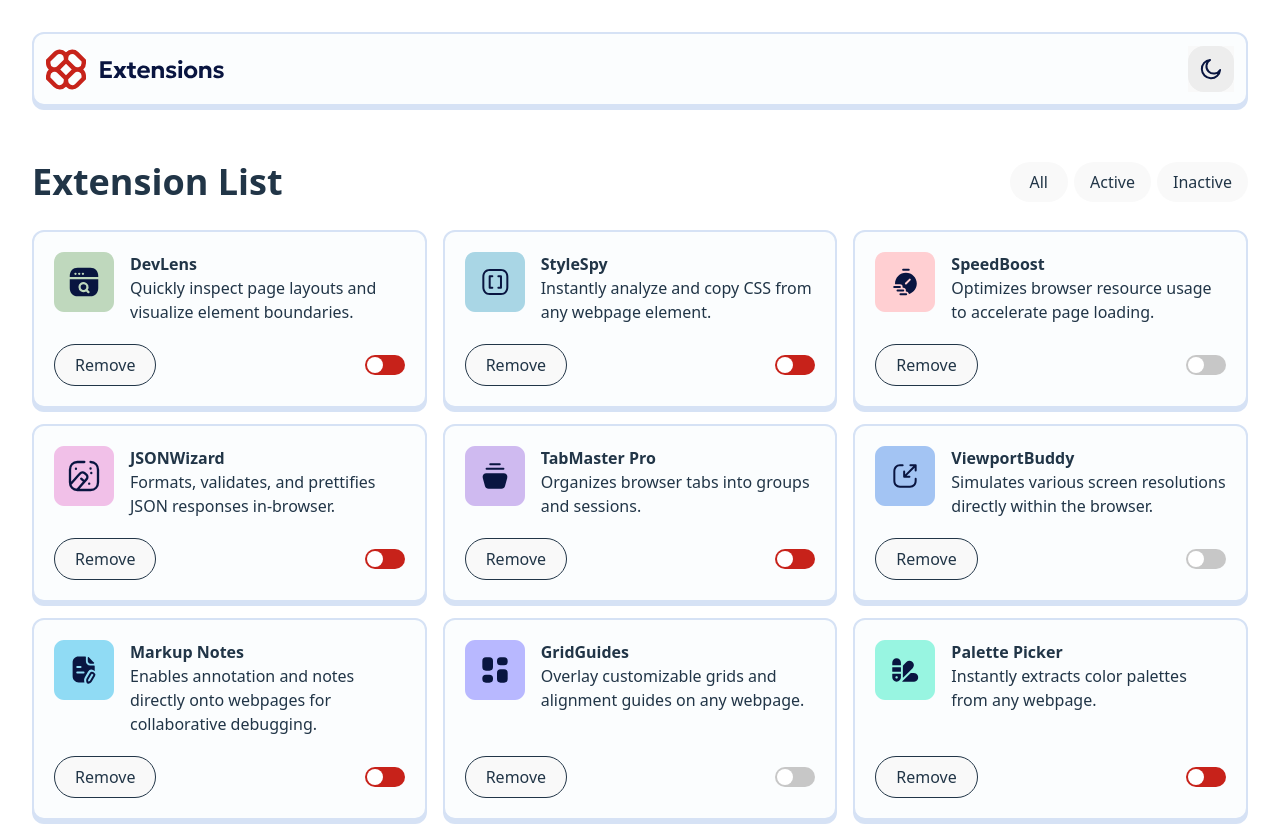
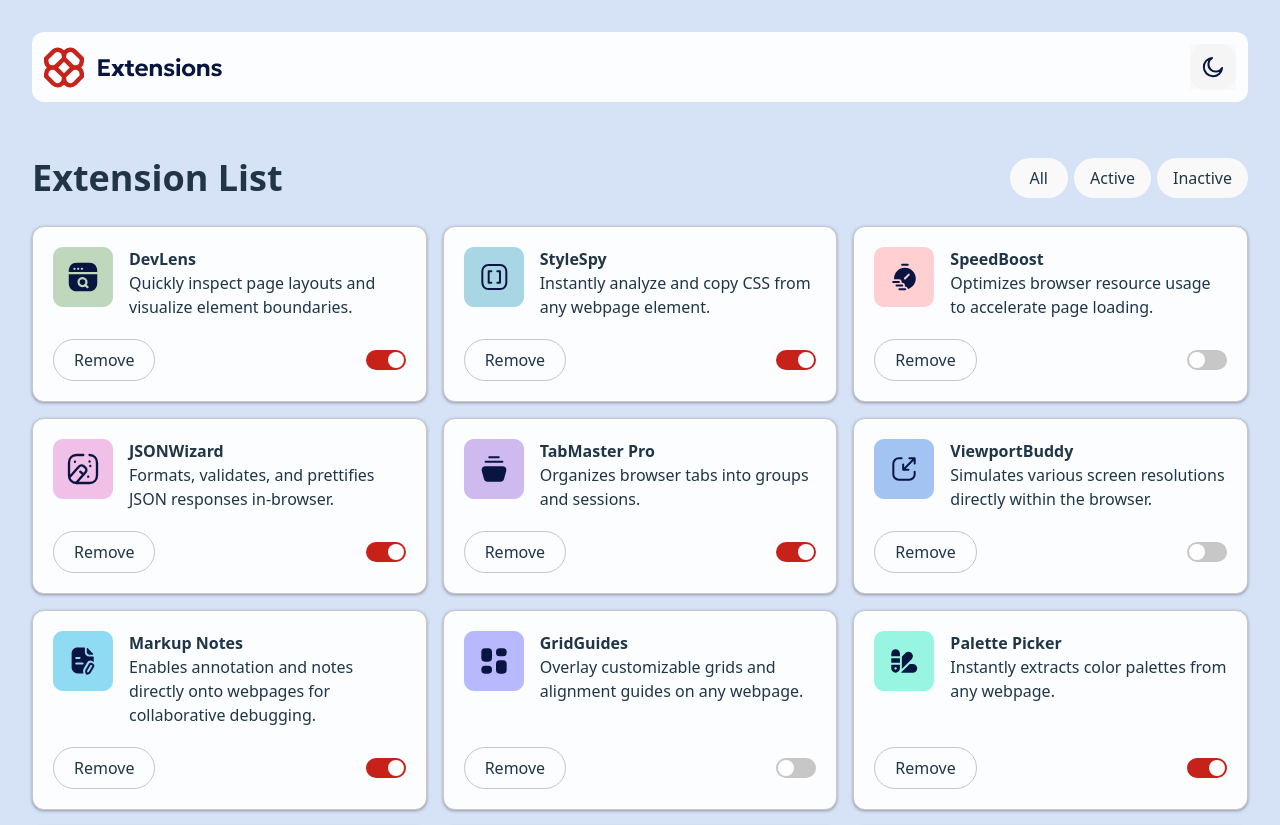
Before and after one commit to itksweb/browser-extension-manager, a React (Vite) app: page / in a window 1280 px wide. Shown: the top 825 px of the page. Built offline with nearby package versions, Linux system fonts and the light colour scheme.

Commit message:
light and dark mode coming along

```diff
--- a/src/App.jsx
+++ b/src/App.jsx
@@ -81,18 +81,20 @@ function App() {
   const [theme, setTheme] = useState("light");
   const [data, setData] = useState([...initialData])
   const switchTheme =()=> setIsDark(!isDark);
+  useEffect(()=> setTheme(isDark ? "dark":"light"),[isDark])
 
   return (
-    <div className={`p-[2rem] w-[1440px] flex flex-col items-center ${isDark? "bg-dark":"200"}`} >
-      <header className={`flex justify-between items-center w-full p-3 bg-neutral-${isDark? "700":"00"} rounded-xl border-2 border-neutral-200 shadow-card-box mb-7`}>
+    <div className={`p-[2rem] w-[1440px] flex flex-col items-center bg-color`} data-theme = {theme} >
+      <header className={`flex justify-between items-center w-full p-3 header-bg rounded-xl mb-7`}>
         <img src="./assets/images/logo.svg" alt="logo"  />
         <button onClick={switchTheme}><img src={isDark ? "./assets/images/icon-sun.svg":"./assets/images/icon-moon.svg"} alt="theme-switcher" className="p-3 rounded-2xl bg-neutral-100" /></button>
       </header>
+      {/* <div className="see text-4xl">hello</div> */}
       <div className="extension-list w-full">
         <div className="before-list flex items-center justify-between my-7">
           <h1 className="font-semibold text-4xl ">Extension List</h1>
           <div className="filter-buttons">
-            <button className="py-2 px-5 rounded-full ml-1 ">All</button>
+            <button className="py-2 px-5 rounded-full ml-1 bg-transparent ">All</button>
             <button className="py-2 px-4 rounded-full ml-1.5 ">Active</button>
             <button className="py-2 px-4 rounded-full ml-1.5 ">Inactive</button>
           </div>
--- a/src/components/Extension.jsx
+++ b/src/components/Extension.jsx
@@ -8,17 +8,17 @@ const Extension = ({data, isDark}) => {
     useEffect(()=> setActiveRed(isDark ? "bg-red-400":"bg-red-700"),[isDark])
 
   return (
-    <div className={`min-w-96 ${isDark? "bg-neutral-700":"bg-neutral-00"} min-h-44 p-5 $ rounded-xl border-2 border-neutral-200 shadow-card-box flex flex-col justify-between`}>
+    <div className={`min-w-96 my-card min-h-44 p-5 rounded-xl border-[1px] flex flex-col justify-between`}>
         <div className="flex place-items-start ">
             <img src={logo} alt={`haha-logo`} />
             <div className="words ml-4">
-                <h3 className="name text-left font-bold ">{name}</h3>
-                <div className="description text-left">{description}</div>
+                <h3 className="card-name text-left font-bold ">{name}</h3>
+                <div className="card-desc text-left">{description}</div>
             </div>
         </div>
         <div className="flex justify-between items-center mt-5">
-            <button className="px-5 py-2 rounded-full border  ">Remove</button>
-            <div className={`switch w-10 rounded-full h-5 flex items-center p-[2px] ${isActive ? activeRed:"bg-neutral-300 justify-start"} `}>
+            <button className="px-5 py-2 rounded-full card-btn ">Remove</button>
+            <div className={` w-10 cursor-pointer rounded-full h-5 flex items-center p-[2px] ${isActive ? "switch-active-bg justify-end":"switch-bg justify-start"} `}>
                 <div className="switch-inner bg-white size-4 rounded-full"></div>
             </div>
         </div>
--- a/src/index.css
+++ b/src/index.css
@@ -1,6 +1,60 @@
 @import "tailwindcss";
 
-@theme {
+:root {
+  --dark-1: hsl(227, 75%, 14%);
+  --dark-2: hsl(226, 25%, 17%);
+  --dark-3: hsl(225, 23%, 24%);
+  --dark-4: hsl(226, 11%, 37%);
+  --light-4: hsl(0, 0%, 78%);
+  --light-3: hsl(217, 61%, 90%);
+  --light-2: hsl(0, 0%, 93%);
+  --light-1: hsl(200, 60%, 99%);
+  --red-3: hsl(3, 86%, 64%);
+  --red-2: hsl(3, 71%, 56%);
+  --red-1: hsl(3, 77%, 44%);
+
+  font-family: system-ui, Avenir, Helvetica, Arial, sans-serif;
+  line-height: 1.5;
+  font-weight: 400;
+
+  /* color-scheme: light dark; */
+  /* color: rgba(255, 255, 255, 0.87);
+  background-color: #242424; */
+
+  font-synthesis: none;
+  text-rendering: optimizeLegibility;
+  -webkit-font-smoothing: antialiased;
+  -moz-osx-font-smoothing: grayscale;
+}
+
+
+[data-theme="light"]{
+  --bg-color: var(--light-3);
+  --see:purple;
+  --header-bg: var(--light-1);
+  --card-bg:var(--light-1);
+  --switch-bg:var(--light-4);
+  --switch-active-bg:var(--red-1);
+  --card-border-color: var(--light-4);
+  --card-btn-bg:var(--light-1);
+  --card-btn-text: inherit;
+}
+
+[data-theme="dark"]{
+  --bg-color:var(--dark-1);
+  --see:cyan;
+  --header-bg: var(--dark-3);
+  --card-bg:var(--dark-3);
+  --switch-bg:var(--dark-4);
+  --switch-active-bg:var(--red-3);
+  --ext-name: var(--light-1);
+  --ext-desc:var(--light-4);
+  --card-border-color: var(--dark-4);
+  --card-btn-bg: var(--dark-2);
+  --card-btn-text: var(--light-1);
+}
+
+/* @theme {
   --shadow-card-box: 0 4px hsl(217, 61%, 90%);
   --breakpoint-xs: 30rem;
   --color-neutral-900: hsl(227, 75%, 14%);
@@ -14,46 +68,69 @@
   --color-red-400: hsl(3, 86%, 64%);
   --color-red-500: hsl(3, 71%, 56%);
   --color-red-700: hsl(3, 77%, 44%);
-  --color-bg-dark: hsl(227, 75%, 14%);
+  --color-bg-color: var(--bg-color);
+} */
+
+
+
+.bg-color{
+  background-color: var(--bg-color);
+}
+.header-bg {
+  background-color: var(--header-bg);
+}
+.my-card {
+  background-color: var(--card-bg);
+  border-color: var(--card-border-color);
+  box-shadow: rgba(69, 74, 93, 0.3) 0px 1px 2px 0px, rgba(60, 64, 67, 0.15) 0px 1px 3px 1px;
+
 }
 
-.bg-dark{
+.switch-bg {
+  background-color: var(--switch-bg);
+}
+
+.switch-active-bg {
+  background-color: var(--switch-active-bg);
+}
+
+.card-name{
+  color: var(--ext-name);
+}
+.card-desc {
+  color:var(--ext-desc);
+}
+.card-btn {
+  background-color: var(--card-btn-bg);
+  border: 1px solid var(--card-border-color);
+  text-align: center;
+  text-decoration: none;
+  cursor: pointer;
+  color: var(--card-btn-text);
+  /* padding: 15px 32px; */
+  /* display: inline-block; */
+  /* font-size: 16px; */
+  /* margin: 4px 2px; */
+
+}
+.card-btn:hover {
+  background-color: var(--switch-active-bg);
+  border: none;
+  color: var(--light-1);
+
+
+}
+.see {
+  background-color: var(--see);
+}
+
+/* .bg-dark{
   background-color: hsl(227, 75%, 14%);
 }
 .bg-light{
   background-color: hsl(217, 61%, 90%);
-}
+} */
 
-[data-theme="you"]{
-  --color-neutral-900: hsl(227, 75%, 14%);
-  --color-neutral-800: hsl(226, 25%, 17%);
-  --color-neutral-700: hsl(225, 23%, 24%);
-  --color-neutral-600: hsl(226, 11%, 37%);
-  --color-neutral-300: hsl(0, 0%, 78%);
-  --color-neutral-200: hsl(217, 61%, 90%);
-  --color-neutral-100: hsl(0, 0%, 93%);
-  --color-neutral-00: hsl(200, 60%, 99%);
-  --color-red-400: hsl(3, 86%, 64%);
-  --color-red-500: hsl(3, 71%, 56%);
-  --color-red-700: hsl(3, 77%, 44%);
-
-}
-
-
-:root {
-  font-family: system-ui, Avenir, Helvetica, Arial, sans-serif;
-  line-height: 1.5;
-  font-weight: 400;
-
-  /* color-scheme: light dark; */
-  /* color: rgba(255, 255, 255, 0.87);
-  background-color: #242424; */
-
-  font-synthesis: none;
-  text-rendering: optimizeLegibility;
-  -webkit-font-smoothing: antialiased;
-  -moz-osx-font-smoothing: grayscale;
-}
 
 body {
   margin: 0;
```
